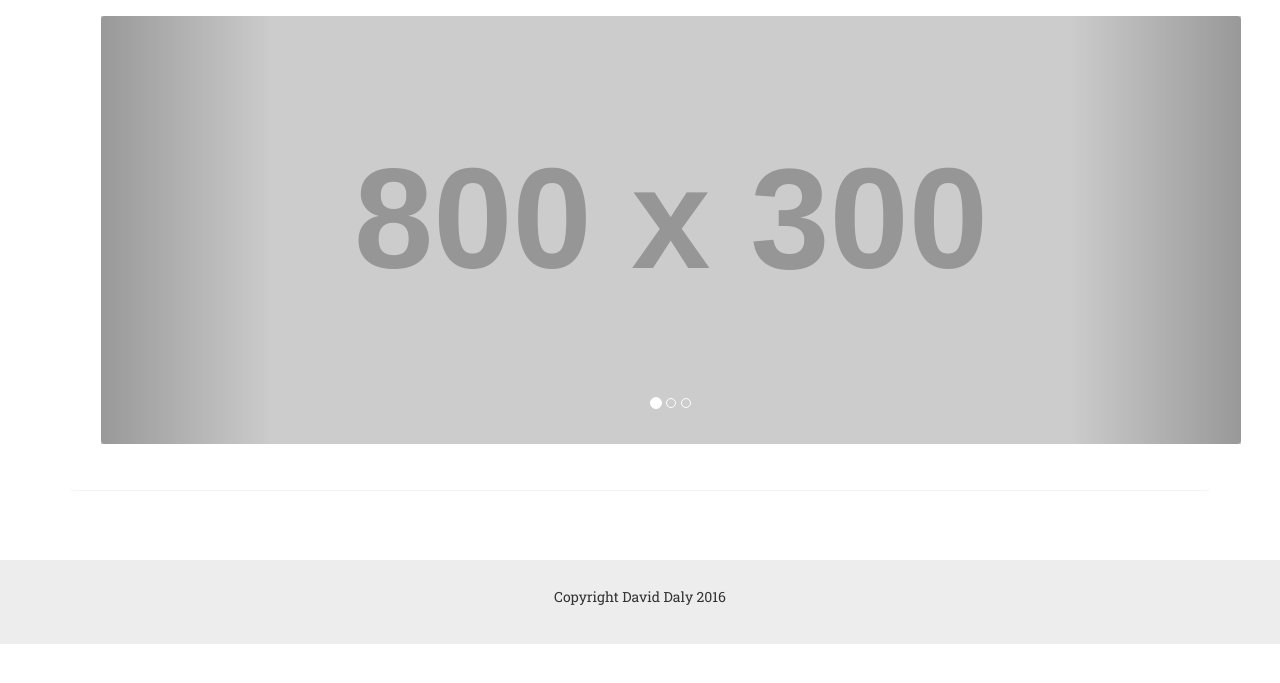
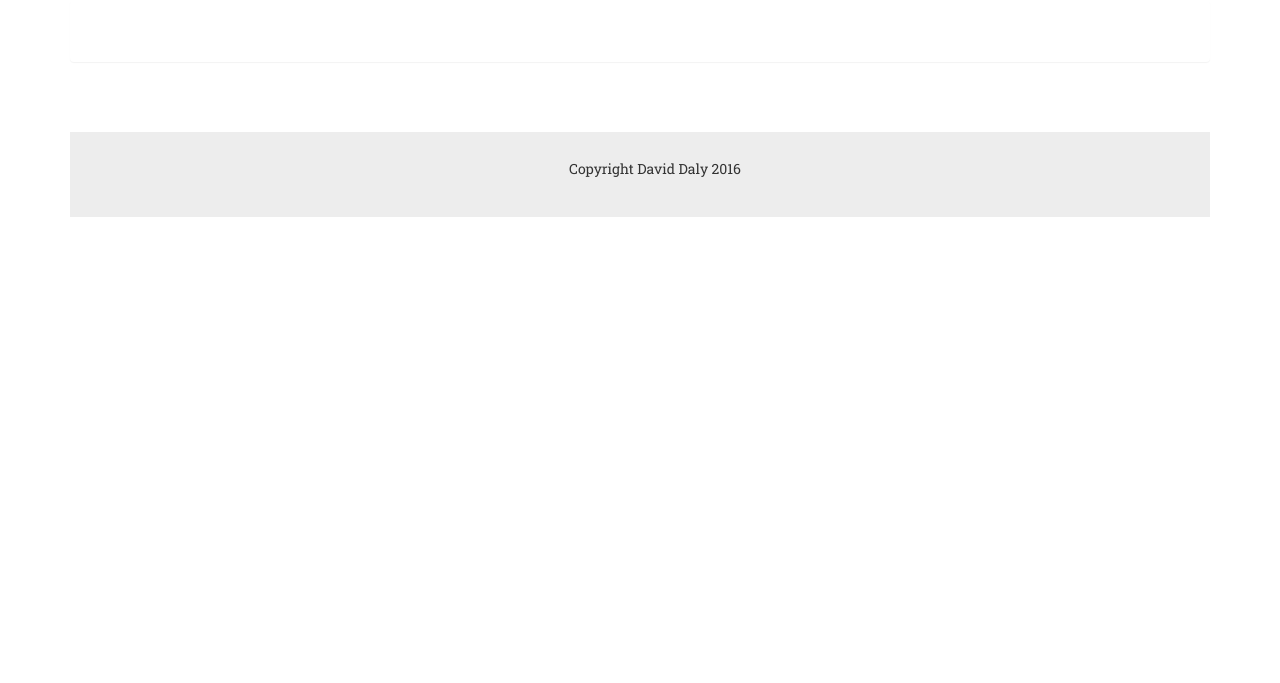
Before and after one commit to Code-Institute-Submissions/band_url_local, a Django app: page /merchandise/ in a window 1280 px wide. Shown: the part 70-753 px from the top of the page. Run offline with Django 3.2, Linux system fonts and the light colour scheme; grey boxes labelled with a size stand in for pictures from a placeholder-image service; data that the repository does not hold is empty; parts of the project's set-up code (start-up, migrations or seed data) failed here and were passed over; some libraries are stand-ins or nearby versions; some web fonts are replaced.

Commit message:
merch pg edit

```diff
--- a/band_url_local/templates/merchandise.html
+++ b/band_url_local/templates/merchandise.html
@@ -11,34 +11,38 @@
 
                 <div class="row carousel-holder">
 
-                    <div class="col-md-12">
-                        <div id="carousel-example-generic" class="carousel slide" data-ride="carousel">
-                            <ol class="carousel-indicators">
-                                <li data-target="#carousel-example-generic" data-slide-to="0" class="active"></li>
-                                <li data-target="#carousel-example-generic" data-slide-to="1"></li>
-                                <li data-target="#carousel-example-generic" data-slide-to="2"></li>
-                            </ol>
-                            <div class="carousel-inner">
-                                <div class="item active">
-                                    <img class="slide-image" src="http://placehold.it/800x300" alt="promo_products_catalog.jpg">
-                                </div>
-                                <div class="item">
-                                    <img class="slide-image" src="http://placehold.it/800x300" alt="">
-                                </div>
-                                <div class="item">
-                                    <img class="slide-image" src="http://placehold.it/800x300" alt="">
-                                </div>
-                            </div>
-                            <a class="left carousel-control" href="#carousel-example-generic" data-slide="prev">
-                                <span class="glyphicon glyphicon-chevron-left"></span>
-                            </a>
-                            <a class="right carousel-control" href="#carousel-example-generic" data-slide="next">
-                                <span class="glyphicon glyphicon-chevron-right"></span>
-                            </a>
-                        </div>
-                    </div>
-
-                </div>
+{#                    <div class="col-md-12">#}
+{#                        <div id="carousel-example-generic" class="carousel slide" data-ride="carousel">#}
+{#                            <ol class="carousel-indicators">#}
+{#                                <li data-target="#carousel-example-generic" data-slide-to="0" class="active"></li>#}
+{#                                <li data-target="#carousel-example-generic" data-slide-to="1"></li>#}
+{#                                <li data-target="#carousel-example-generic" data-slide-to="2"></li>#}
+{#                            </ol>#}
+{#                            <div class="carousel-inner">#}
+{#                                <div class="item active">#}
+{#                                    <img class="slide-image" src="http://placehold.it/800x300" alt="promo_products_catalog.jpg">#}
+{#                                </div>#}
+{#                                <div class="item">#}
+{#                                    <img class="slide-image" src="http://placehold.it/800x300" alt="">#}
+{#                                </div>#}
+{##}
+{##}
+{#                                <div class="item">#}
+{#                                    <img class="slide-image" src="http://placehold.it/800x300" alt="">#}
+{#                                </div>#}
+{##}
+{##}
+{#                            </div>#}
+{#                            <a class="left carousel-control" href="#carousel-example-generic" data-slide="prev">#}
+{#                                <span class="glyphicon glyphicon-chevron-left"></span>#}
+{#                            </a>#}
+{#                            <a class="right carousel-control" href="#carousel-example-generic" data-slide="next">#}
+{#                                <span class="glyphicon glyphicon-chevron-right"></span>#}
+{#                            </a>#}
+{#                        </div>#}
+{#                    </div>#}
+{##}
+{#                </div>#}
 
                 <div class="row">
                      {% for product in products %}
```
